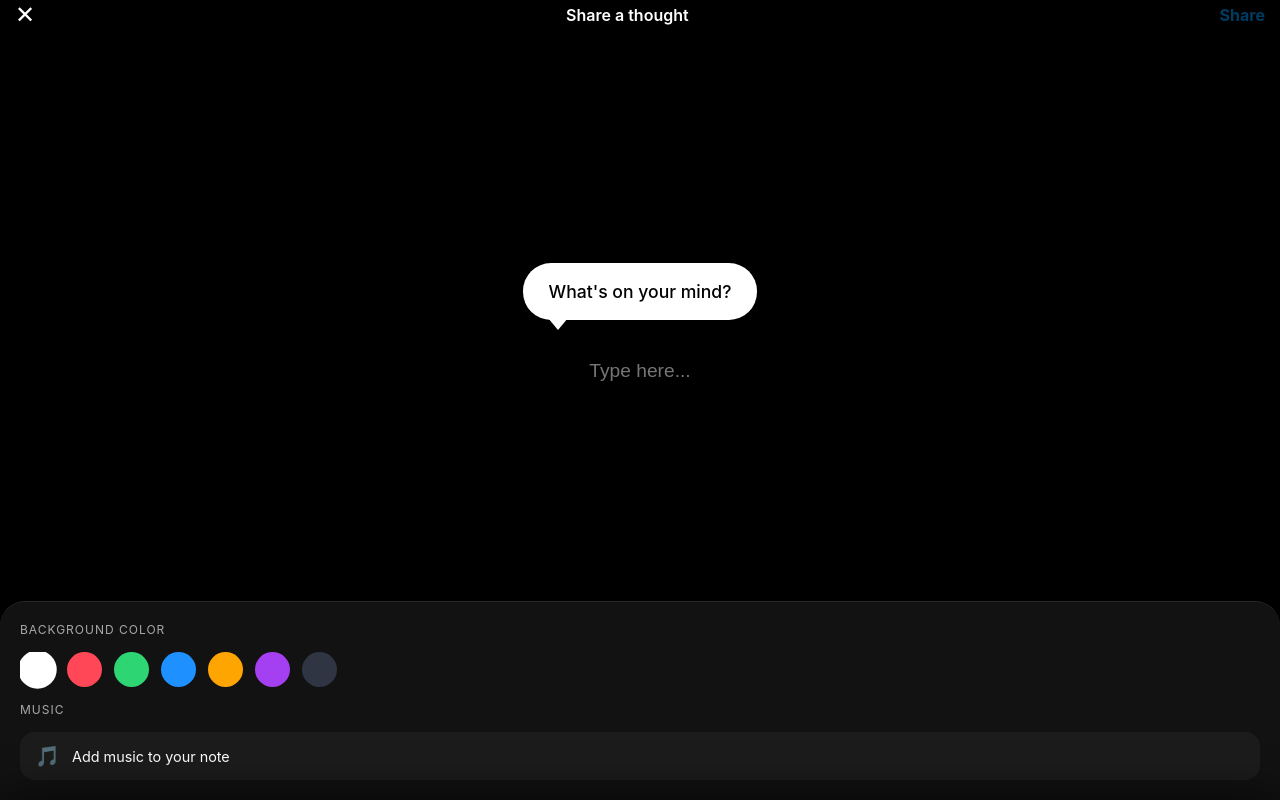
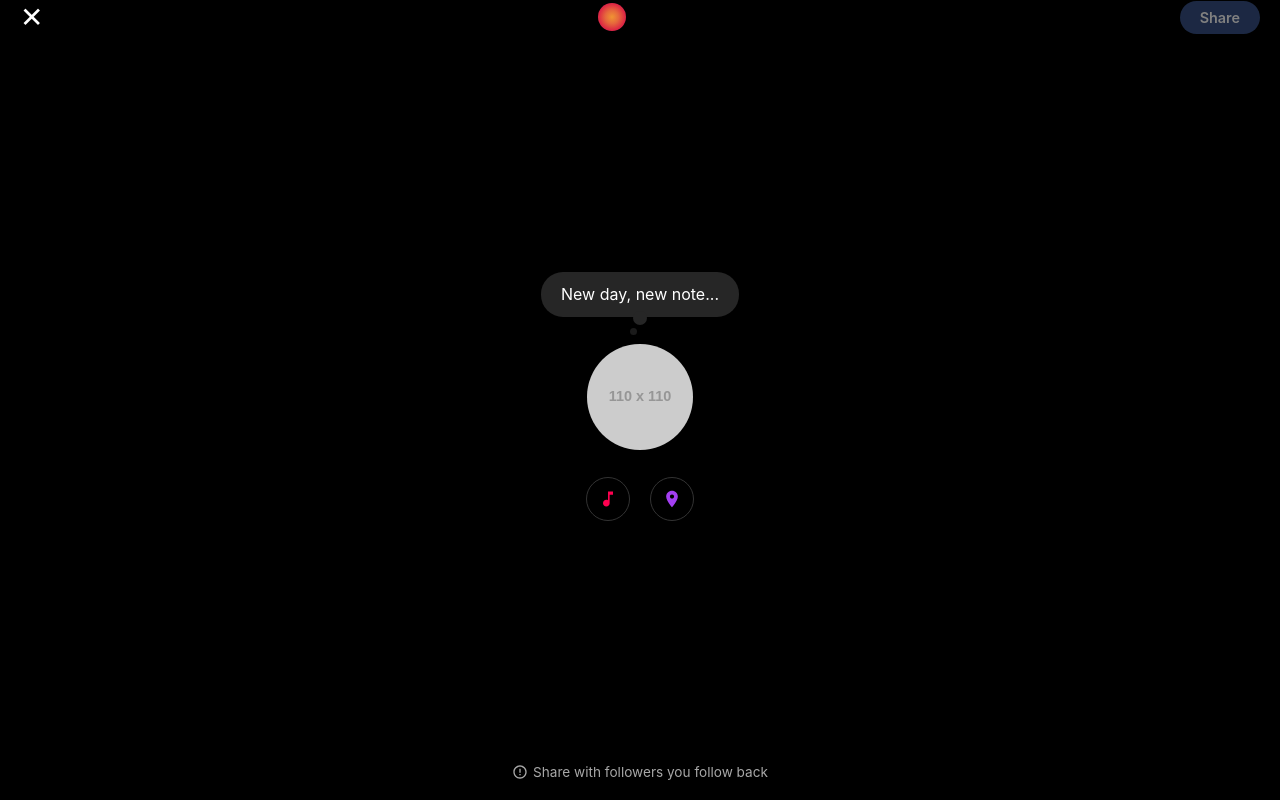
Before and after one commit to corporationgoorac/Goorac, a plain HTML site: page notes.html in a window 1280 px wide. Drawn offline with Linux system fonts and the light colour scheme; placeholder pictures from the web are drawn by us.

Commit message:
Update notes.html

```diff
--- a/notes.html
+++ b/notes.html
@@ -1,198 +1,205 @@
-<!DOCTYPE html>
-<html lang="en">
-<head>
-    <meta charset="UTF-8">
-    <meta name="viewport" content="width=device-width, initial-scale=1.0, maximum-scale=1.0, user-scalable=no, viewport-fit=cover">
-    <title>Goorac | New Note</title>
-    <script src="https://www.gstatic.com/firebasejs/8.10.1/firebase-app.js"></script>
-    <script src="https://www.gstatic.com/firebasejs/8.10.1/firebase-auth.js"></script>
-    <script src="https://www.gstatic.com/firebasejs/8.10.1/firebase-firestore.js"></script>
+<style>
+    :root {
+        --bg: #000;
+        --accent: #0095f6;
+        --border: #262626;
+        --bubble-bg: #262626;
+    }
 
-    <script src="components/songPicker.js"></script>
+    * { box-sizing: border-box; -webkit-tap-highlight-color: transparent; margin: 0; padding: 0; }
 
-    <style>
-        :root { --bg: #000; --accent: #0095f6; --border: #262626; }
-        * { box-sizing: border-box; -webkit-tap-highlight-color: transparent; margin: 0; padding: 0; }
-        body { background: var(--bg); color: #fff; font-family: -apple-system, sans-serif; height: 100vh; display: flex; flex-direction: column; overflow: hidden; }
+    body {
+        background: var(--bg);
+        color: #fff;
+        font-family: -apple-system, BlinkMacSystemFont, "Segoe UI", Roboto, sans-serif;
+        height: 100vh;
+        display: flex;
+        flex-direction: column;
+        overflow: hidden;
+    }
 
+    /* Header Styling */
     header {
-            padding: 15px; display: flex; justify-content: space-between; align-items: center;
+        padding: 15px 20px;
+        display: flex;
+        justify-content: space-between;
+        align-items: center;
+        z-index: 10;
         padding-top: env(safe-area-inset-top, 15px);
     }
-        .share-btn { color: var(--accent); font-weight: 700; opacity: 0.4; pointer-events: none; }
-        .share-btn.active { opacity: 1; pointer-events: auto; }
-
-        .editor-space { flex: 1; display: flex; flex-direction: column; align-items: center; justify-content: center; padding: 20px; }
-
-        /* Instagram Style Bubble */
-        .note-bubble-preview {
-            padding: 18px 25px; border-radius: 28px; min-width: 160px; max-width: 85%;
-            text-align: center; position: relative; transition: all 0.3s cubic-bezier(0.4, 0, 0.2, 1);
-            box-shadow: 0 10px 25px rgba(0,0,0,0.5); font-size: 1.1rem; font-weight: 500;
+    .close-btn { font-size: 28px; font-weight: 300; cursor: pointer; }
+    .share-btn {
+        background: #385185;
+        color: white;
+        padding: 8px 20px;
+        border-radius: 20px;
+        font-weight: 600;
+        font-size: 0.9rem;
+        opacity: 0.5;
+        pointer-events: none;
+        transition: 0.2s;
     }
-        .note-bubble-preview::after {
-            content: ''; position: absolute; bottom: -10px; left: 25px;
-            border-left: 10px solid transparent; border-right: 10px solid transparent;
-            border-top: 12px solid; border-top-color: inherit;
+    .share-btn.active {
+        background: #0095f6;
+        opacity: 1;
+        pointer-events: auto;
     }
 
-        #note-input {
-            background: transparent; border: none; color: #fff; text-align: center;
-            width: 100%; font-size: 1.2rem; outline: none; margin-top: 40px;
+    /* Centered Editor Space */
+    .editor-space {
+        flex: 1;
+        display: flex;
+        flex-direction: column;
+        align-items: center;
+        justify-content: center;
+        position: relative;
     }
 
-        .customizer { background: #121212; border-top: 1px solid var(--border); padding: 20px; border-radius: 25px 25px 0 0; }
-        .section-title { font-size: 0.75rem; color: #a8a8a8; text-transform: uppercase; letter-spacing: 1px; margin-bottom: 15px; display: block; }
+    .note-container {
+        display: flex;
+        flex-direction: column;
+        align-items: center;
+        position: relative;
+        width: 100%;
+    }
 
-        .color-row { display: flex; gap: 12px; overflow-x: auto; padding-bottom: 15px; }
-        .color-opt { width: 35px; height: 35px; border-radius: 50%; flex-shrink: 0; cursor: pointer; border: 2px solid transparent; }
-        .color-opt.active { border-color: #fff; transform: scale(1.1); }
+    /* The Instagram Note Bubble */
+    .note-bubble-preview {
+        background: var(--bubble-bg);
+        color: white;
+        padding: 12px 20px;
+        border-radius: 22px;
+        min-width: 140px;
+        max-width: 220px;
+        text-align: center;
+        position: relative;
+        margin-bottom: 25px;
+        box-shadow: 0 4px 15px rgba(0,0,0,0.3);
+        z-index: 2;
+        transition: background 0.3s;
+    }
 
-        .music-card {
-            background: #1c1c1c; padding: 12px 15px; border-radius: 15px;
-            display: flex; align-items: center; gap: 12px; font-size: 0.9rem; cursor: pointer;
+    /* Tail dots for the bubble */
+    .note-bubble-preview::after {
+        content: ''; position: absolute; bottom: -8px; left: 50%;
+        transform: translateX(-50%); width: 14px; height: 14px;
+        background: inherit; border-radius: 50%;
+    }
+    .note-bubble-preview::before {
+        content: ''; position: absolute; bottom: -18px; left: 45%;
+        width: 7px; height: 7px; background: inherit;
+        border-radius: 50%; opacity: 0.7;
+    }
+
+    #display-text { font-size: 1rem; display: block; word-wrap: break-word; line-height: 1.3; }
+
+    #music-tag {
+        display: flex; align-items: center; justify-content: center;
+        gap: 5px; font-size: 0.8rem; font-weight: 600; margin-top: 6px;
+        color: #a8a8a8;
+    }
+
+    /* Profile Circle */
+    .profile-circle {
+        width: 110px; height: 110px; border-radius: 50%;
+        background: #1c1c1c; border: 2px solid #000;
+        overflow: hidden; position: relative;
+    }
+    .profile-circle img { width: 100%; height: 100%; object-fit: cover; }
+
+    /* Hidden Input Overlay */
+    #note-input {
+        position: absolute; top: 0; left: 0; width: 100%; height: 50%;
+        opacity: 0; z-index: 5;
+    }
+
+    /* Tools Area */
+    .tools-container {
+        display: flex; gap: 20px; margin-top: 25px;
+    }
+
+    .tool-btn {
+        width: 44px; height: 44px; border-radius: 50%;
+        border: 1px solid #333; display: flex;
+        align-items: center; justify-content: center;
+        cursor: pointer; transition: 0.2s;
+    }
+    .tool-btn:active { transform: scale(0.9); }
+    .tool-btn svg { width: 20px; height: 20px; fill: #ff0050; }
+
+    /* Bottom Info */
+    .footer-info {
+        padding: 20px; text-align: center; color: #a8a8a8;
+        font-size: 0.85rem; display: flex; align-items: center;
+        justify-content: center; gap: 5px;
     }
 </style>
-</head>
+
 <body>
-
     <header>
-    <div onclick="history.back()" style="font-size: 24px; cursor: pointer;">✕</div>
-    <div style="font-weight: 600;">Share a thought</div>
+        <div class="close-btn" onclick="history.back()">✕</div>
+        <div class="rainbow-orb" style="width:28px; height:28px; background: radial-gradient(circle, #f09433, #e6683c, #dc2743, #bc1888); border-radius:50%;"></div>
         <div class="share-btn" id="share-btn" onclick="publishNote()">Share</div>
     </header>
 
-<div class="editor-space">
-    <div class="note-bubble-preview" id="preview-bubble" style="background: #fff; color: #000; border-top-color: #fff;">
-        <span id="display-text">What's on your mind?</span>
-        <div id="music-tag" style="display:none; font-size: 0.65rem; margin-top: 8px; font-weight: 700;">
-            🎵 <span id="song-name"></span>
+    <div class="editor-space" onclick="document.getElementById('note-input').focus()">
+        <div class="note-container">
+            <div class="note-bubble-preview" id="preview-bubble">
+                <span id="display-text">New day, new note...</span>
+                <div id="music-tag" style="display:none;">
+                    <svg viewBox="0 0 24 24" style="width:14px; fill:#a8a8a8;"><path d="M12 3v10.55c-.59-.34-1.27-.55-2-.55-2.21 0-4 1.79-4 4s1.79 4 4 4 4-1.79 4-4V7h4V3h-6z"/></svg>
+                    <span id="song-name"></span>
                 </div>
             </div>
-    <input type="text" id="note-input" maxlength="60" placeholder="Type here..." autofocus autocomplete="off">
+
+            <div class="profile-circle">
+                <img id="user-pfp" src="https://via.placeholder.com/110" alt="Profile">
             </div>
 
-<div class="customizer">
-    <span class="section-title">Background Color</span>
-    <div class="color-row" id="palette"></div>
+            <input type="text" id="note-input" maxlength="60" autofocus>
+        </div>
 
-    <span class="section-title">Music</span>
-    <div class="music-card" onclick="pickMusic()">
-        <span style="font-size: 20px;">🎵</span>
-        <span id="music-label">Add music to your note</span>
+        <div class="tools-container">
+            <div class="tool-btn" onclick="pickMusic()">
+                <svg viewBox="0 0 24 24"><path d="M12 3v10.55c-.59-.34-1.27-.55-2-.55-2.21 0-4 1.79-4 4s1.79 4 4 4 4-1.79 4-4V7h4V3h-6z"/></svg>
             </div>
+            <div class="tool-btn">
+                <svg viewBox="0 0 24 24" style="fill:#a43ff2;"><path d="M12 2C8.13 2 5 5.13 5 9c0 5.25 7 13 7 13s7-7.75 7-13c0-3.87-3.13-7-7-7zm0 9.5c-1.38 0-2.5-1.12-2.5-2.5s1.12-2.5 2.5-2.5 2.5 1.12 2.5 2.5-1.12 2.5-2.5 2.5z"/></svg>
+            </div>
+        </div>
+    </div>
+
+    <div class="footer-info">
+        <svg viewBox="0 0 24 24" style="width:16px; fill:#a8a8a8;"><path d="M12 2C6.48 2 2 6.48 2 12s4.48 10 10 10 10-4.48 10-10S17.52 2 12 2zm0 18c-4.41 0-8-3.59-8-8s3.59-8 8-8 8 3.59 8 8-3.59 8-8 8zm-1-13h2v6h-2zm0 8h2v2h-2z"/></svg>
+        <span>Share with followers you follow back</span>
     </div>
 
     <song-picker id="music-picker"></song-picker>
 
     <script>
-    const firebaseConfig = {
-        apiKey: "AIzaSyCFzAEHC5KLiO2DEkVtoTlFn9zeCQrwImE",
-        authDomain: "goorac-c3b59.firebaseapp.com",
-        projectId: "goorac-c3b59",
-        storageBucket: "goorac-c3b59.firebasestorage.app",
-        messagingSenderId: "746746595332",
-        appId: "1:746746595332:web:d3f8527d27fe8ca2530d51"
-    };
-    if (!firebase.apps.length) firebase.initializeApp(firebaseConfig);
-    const db = firebase.firestore();
-
-    const themes = [
-        {bg: '#ffffff', text: '#000000'},
-        {bg: '#ff4757', text: '#ffffff'},
-        {bg: '#2ed573', text: '#ffffff'},
-        {bg: '#1e90ff', text: '#ffffff'},
-        {bg: '#ffa502', text: '#000000'},
-        {bg: '#a43ff2', text: '#ffffff'},
-        {bg: '#2f3542', text: '#ffffff'}
-    ];
-
-    let currentTheme = themes[0];
-    let currentSongData = null; // Will hold full object: { trackName, artistName, previewUrl, etc }
-
-    // 1. Build Color Palette
-    const palette = document.getElementById('palette');
-    themes.forEach((t, i) => {
-        const div = document.createElement('div');
-        div.className = `color-opt ${i===0?'active':''}`;
-        div.style.background = t.bg;
-        div.onclick = () => {
-            document.querySelectorAll('.color-opt').forEach(el => el.classList.remove('active'));
-            div.classList.add('active');
-            currentTheme = t;
-            updatePreview();
-        };
-        palette.appendChild(div);
+        // Use your existing Firebase logic here
+        // Update user profile picture on load
+        firebase.auth().onAuthStateChanged(user => {
+            if(user && user.photoURL) document.getElementById('user-pfp').src = user.photoURL;
         });
 
         const input = document.getElementById('note-input');
+        const display = document.getElementById('display-text');
         const shareBtn = document.getElementById('share-btn');
 
         input.oninput = () => {
-        document.getElementById('display-text').innerText = input.value || "What's on your mind?";
-        if(input.value.trim().length > 0) shareBtn.classList.add('active');
-        else shareBtn.classList.remove('active');
+            display.innerText = input.value || "New day, new note...";
+            shareBtn.classList.toggle('active', input.value.trim().length > 0);
         };
 
-    function updatePreview() {
-        const b = document.getElementById('preview-bubble');
-        b.style.background = currentTheme.bg;
-        b.style.color = currentTheme.text;
-        b.style.borderTopColor = currentTheme.bg;
-    }
+        // Music Picker Integration
+        const picker = document.getElementById('music-picker');
+        function pickMusic() { picker.open(); }
 
-    // 2. Music Picker Integration
-    const picker = document.getElementById('music-picker');
-
-    function pickMusic() {
-        picker.open(); // Open the component
-    }
-
-    // Listen for the "song-selected" event from the component
         picker.addEventListener('song-selected', (e) => {
             const song = e.detail;
-        currentSongData = song;
-
-        // Update UI
-        document.getElementById('music-label').innerText = song.trackName;
-        document.getElementById('music-tag').style.display = 'block';
+            document.getElementById('music-tag').style.display = 'flex';
             document.getElementById('song-name').innerText = song.trackName;
         });
-
-    // 3. Publish Note
-    async function publishNote() {
-        const user = firebase.auth().currentUser;
-        if(!user) return;
-
-        // Prepare data
-        const noteData = {
-            uid: user.uid,
-            text: input.value.trim(),
-            bgColor: currentTheme.bg,
-            textColor: currentTheme.text,
-
-            // Save song details (or null if none picked)
-            songName: currentSongData ? currentSongData.trackName : null,
-            songArtist: currentSongData ? currentSongData.artistName : null,
-            songPreview: currentSongData ? currentSongData.previewUrl : null,
-            songArt: currentSongData ? currentSongData.artworkUrl100 : null,
-
-            timestamp: firebase.firestore.FieldValue.serverTimestamp()
-        };
-
-        const batch = db.batch();
-
-        // Active Feed (Overwrites old note so only 1 active at a time)
-        const activeRef = db.collection("active_notes").doc(user.uid);
-        batch.set(activeRef, noteData);
-
-        // Permanent History (For Profile Page)
-        const historyRef = db.collection("users").doc(user.uid).collection("notes_history").doc();
-        batch.set(historyRef, noteData);
-
-        await batch.commit();
-        window.location.href = 'index.html'; // Redirect to feed
-    }
     </script>
 </body>
-</html>
```
Lines whose indentation alone changed are shown as unchanged.
